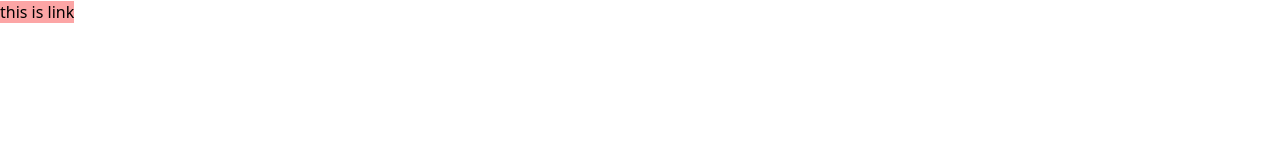
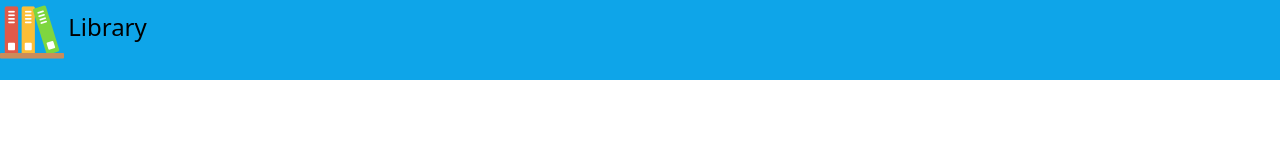
Before and after one commit to YousufMohammadi/online-library, a website: page public/index.html in a window 1280 px wide. Drawn offline with Linux system fonts and the light colour scheme.

Commit message:
header layout created

```diff
--- a/public/index.html
+++ b/public/index.html
@@ -8,8 +8,13 @@
     <link rel="stylesheet" href="styles.css">
 </head>
 <body>
-    <div class="container">
-        <a href="#" class="bg-red-300">this is link</a>
+    <div>
+        <div class="bg-sky-500 w-full h-20">
+            <div class="w-48 h-20 flex-row items-center justify-aroun">
+                <img src="img/book.png" alt="logo" class="w-16 h-16 inline">
+                <p class="text-2xl inline capitalize">library</p>
+            </div>
+        </div>
     </div>
 </body>
 </html>
```
Also changed, not shown: public/img/book.png (added), public/styles.css.
